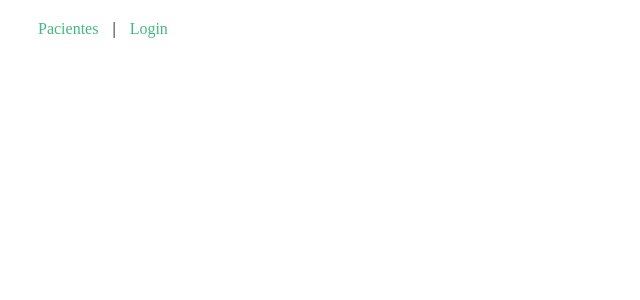
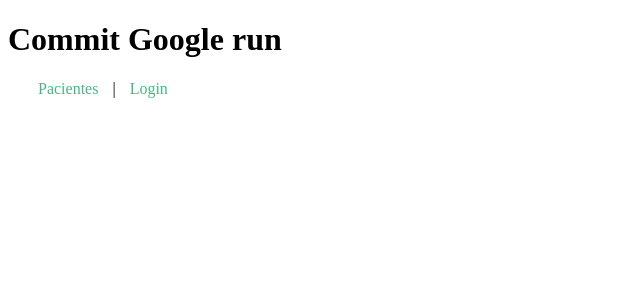
Before and after one commit to JeremySantana99/ArqSoftware_SonarQube, a Vue app: page / in a window 1280 px wide. Before the commit this address had no page. Shown: the top 300 px of the page, without its empty margins (0-640 px from the left). Built offline with nearby package versions, Linux system fonts and the light colour scheme.

Commit message:
Commit prueba despliegue

```diff
--- a/src/App.vue
+++ b/src/App.vue
@@ -1,6 +1,7 @@
 <template>
   <div id="app">
     <header>
+      <h1>Commit Google run</h1>
       <nav>
         <RouterLink to="/pacientes">Pacientes</RouterLink> |
         <RouterLink to="/LoginPaciente">Login</RouterLink>
```
